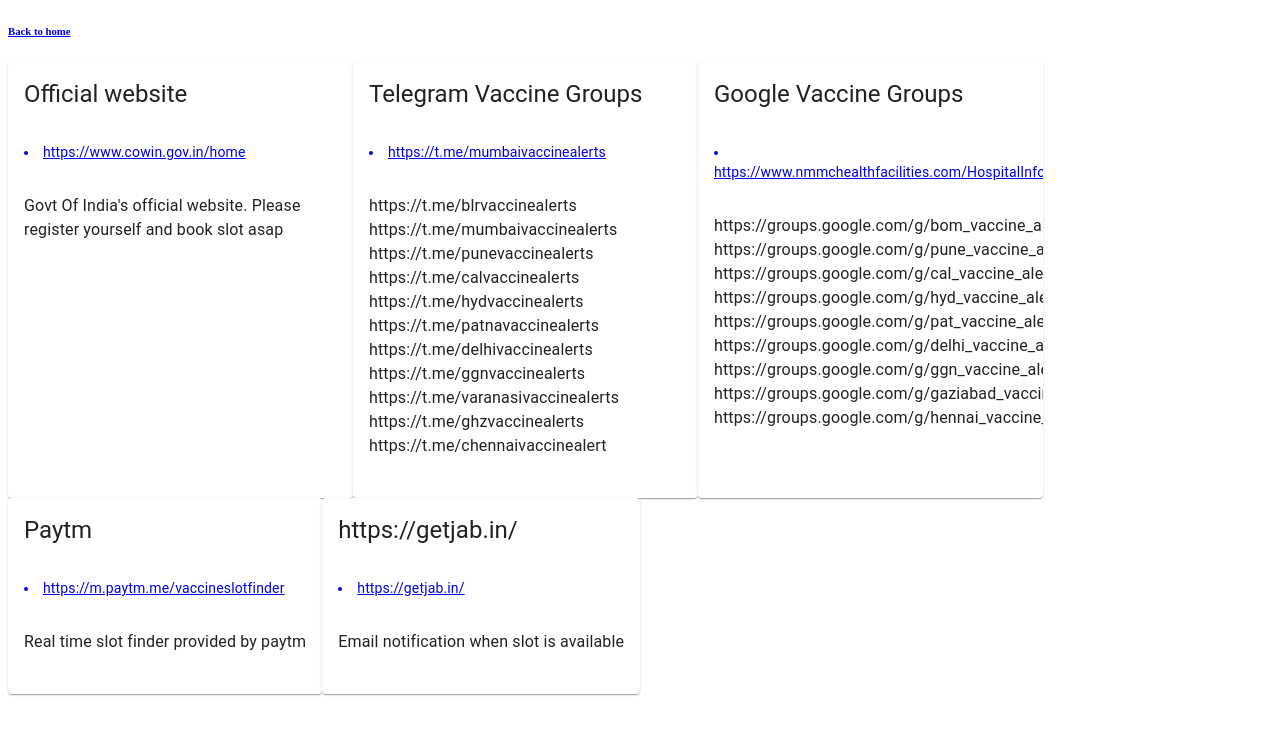
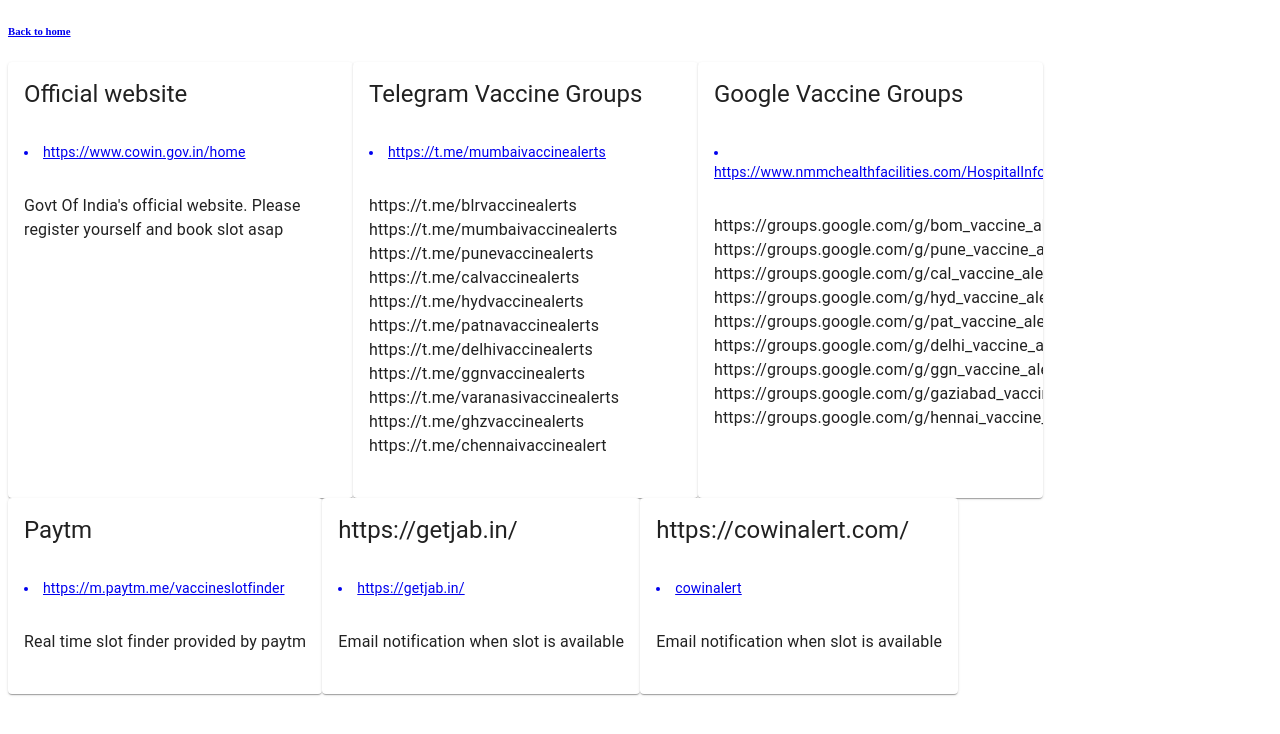
Before and after one commit to chetan-acharekar/covidinfo, a Next.js app: page /vaccine in a window 1280 px wide. Shown: the top 734 px of the page. Built offline with nearby package versions, Linux system fonts and the light colour scheme.

Commit message:
added vaccine page

```diff
--- a/pages/vaccine.js
+++ b/pages/vaccine.js
@@ -99,6 +99,13 @@ export default function UseFulLinks() {
             title:"https://getjab.in/",
             description:"Email notification when slot is available",
             city:"India"
+        },
+        {
+            id:5,
+            url:"cowinalert",
+            title:"https://cowinalert.com/",
+            description:"Email notification when slot is available",
+            city:"India"
         }
 
 
```
